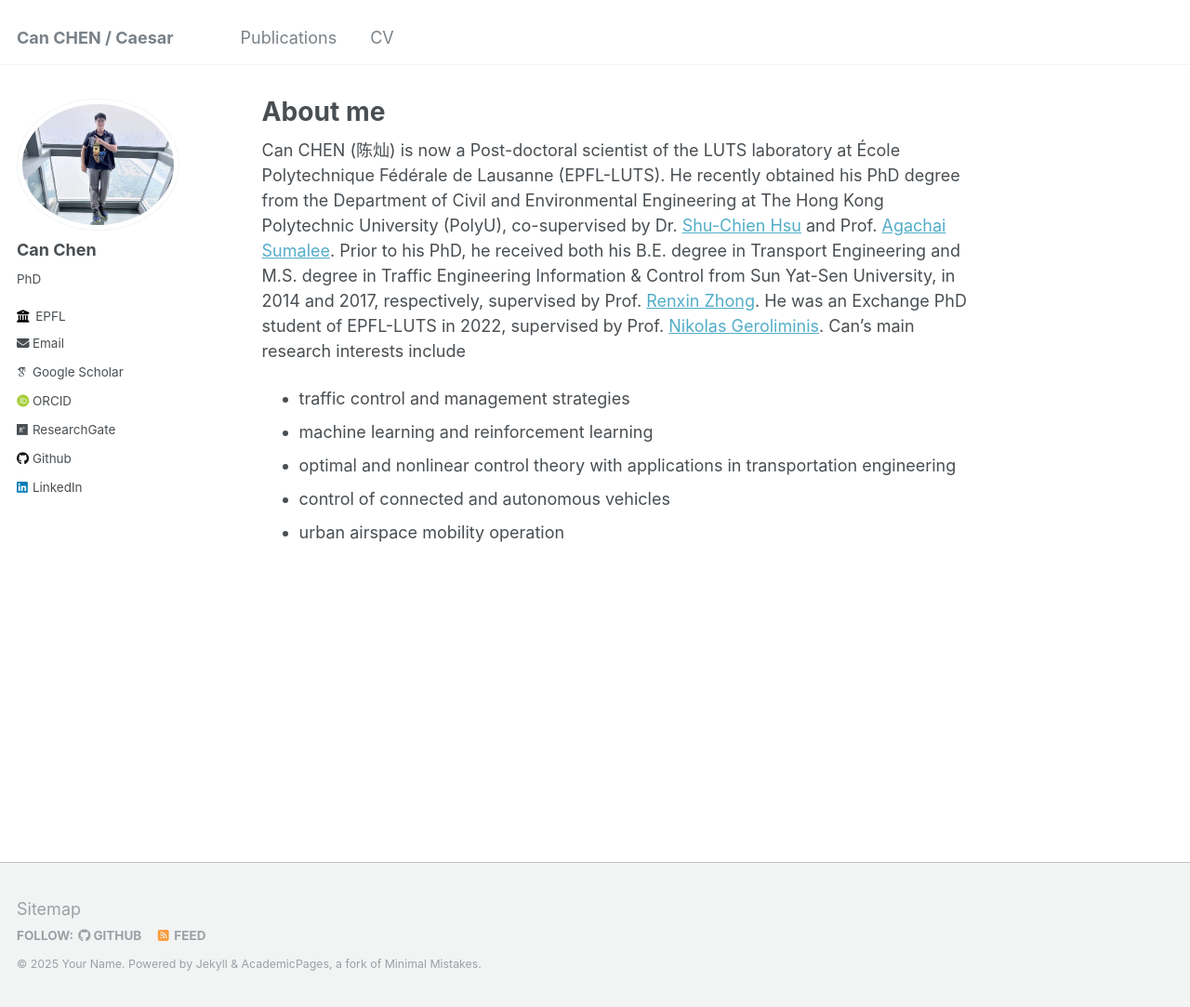
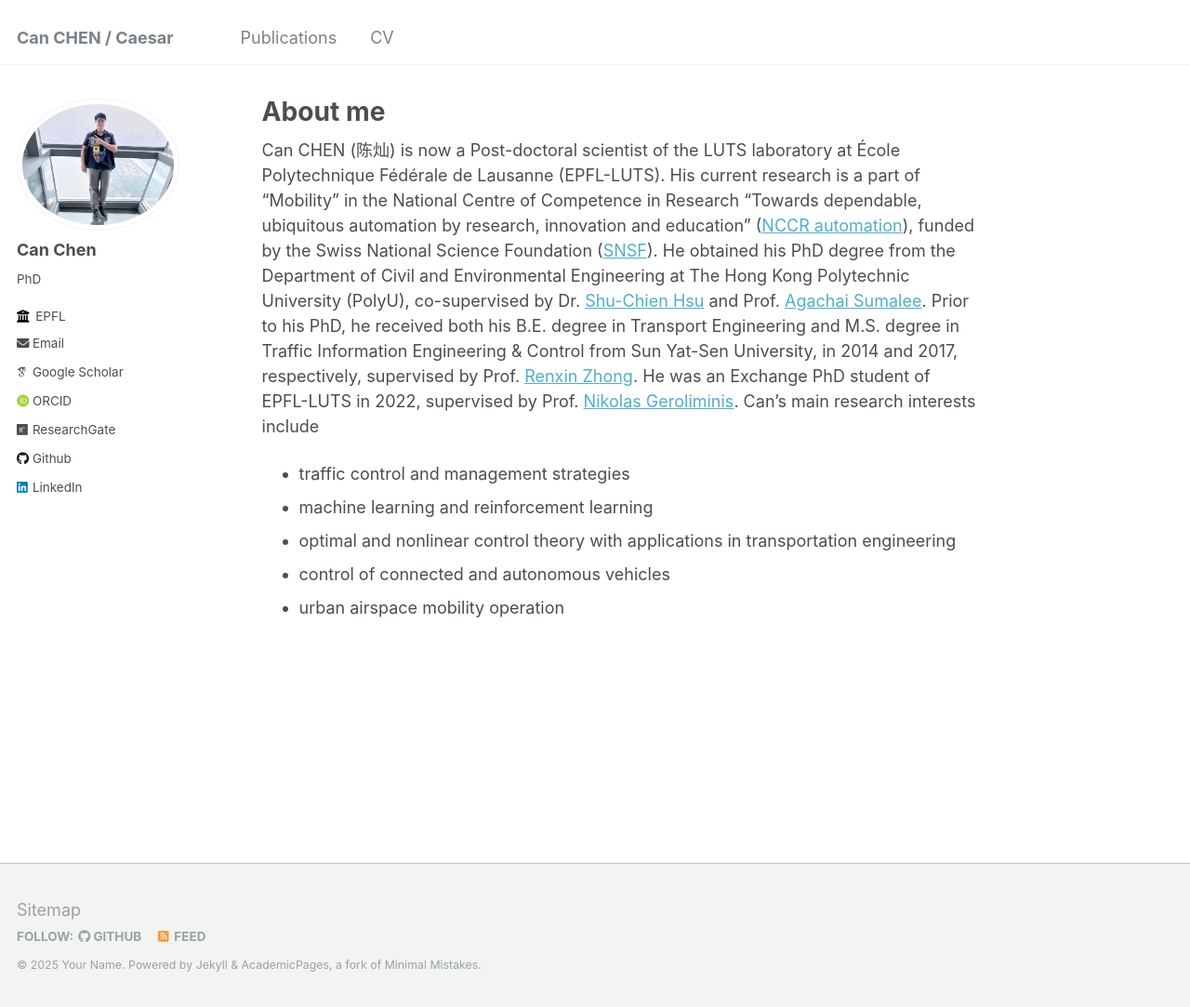
Before and after one commit to CanChen-Caesar/CanChen-Caesar.github.io, a Jekyll site: the page built from _pages/about.md, in a window 1280 px wide and 1083 px high. Shown: the whole window at 93% size. Built offline with Jekyll 4.4.1, drawn with Linux system fonts in a browser that asks for light colours; some web fonts are replaced.

Commit message:
Update about.md

```diff
--- a/_pages/about.md
+++ b/_pages/about.md
@@ -7,7 +7,7 @@ redirect_from:
   - /about.html
 ---
 
-Can CHEN (陈灿) is now a Post-doctoral scientist of the LUTS laboratory at École Polytechnique Fédérale de Lausanne (EPFL-LUTS). He recently obtained his PhD degree from the Department of Civil and Environmental Engineering at The Hong Kong Polytechnic University (PolyU), co-supervised by Dr. [Shu-Chien Hsu](https://drmarkhsu.wordpress.com/) and Prof. [Agachai Sumalee](https://csii.chula.ac.th/team_member/professor-agachai-sumalee/). Prior to his PhD, he received both his B.E. degree in Transport Engineering and M.S. degree in Traffic Engineering Information & Control from Sun Yat-Sen University, in 2014 and 2017, respectively, supervised by Prof. [Renxin Zhong](https://www.labxing.com/-1159). He was an Exchange PhD student of EPFL-LUTS in 2022, supervised by Prof. [Nikolas Geroliminis](https://people.epfl.ch/nikolas.geroliminis). Can's main research interests include
+Can CHEN (陈灿) is now a Post-doctoral scientist of the LUTS laboratory at École Polytechnique Fédérale de Lausanne (EPFL-LUTS). His current research is a part of "Mobility" in the National Centre of Competence in Research "Towards dependable, ubiquitous automation by research, innovation and education" ([NCCR automation](https://nccr-automation.ch/)), funded by the Swiss National Science Foundation ([SNSF](https://www.snf.ch/en)). He obtained his PhD degree from the Department of Civil and Environmental Engineering at The Hong Kong Polytechnic University (PolyU), co-supervised by Dr. [Shu-Chien Hsu](https://drmarkhsu.wordpress.com/) and Prof. [Agachai Sumalee](https://csii.chula.ac.th/team_member/professor-agachai-sumalee/). Prior to his PhD, he received both his B.E. degree in Transport Engineering and M.S. degree in Traffic Information Engineering & Control from Sun Yat-Sen University, in 2014 and 2017, respectively, supervised by Prof. [Renxin Zhong](https://www.labxing.com/-1159). He was an Exchange PhD student of EPFL-LUTS in 2022, supervised by Prof. [Nikolas Geroliminis](https://people.epfl.ch/nikolas.geroliminis). Can's main research interests include
 * traffic control and management strategies
 * machine learning and reinforcement learning
 * optimal and nonlinear control theory with applications in transportation engineering
```
